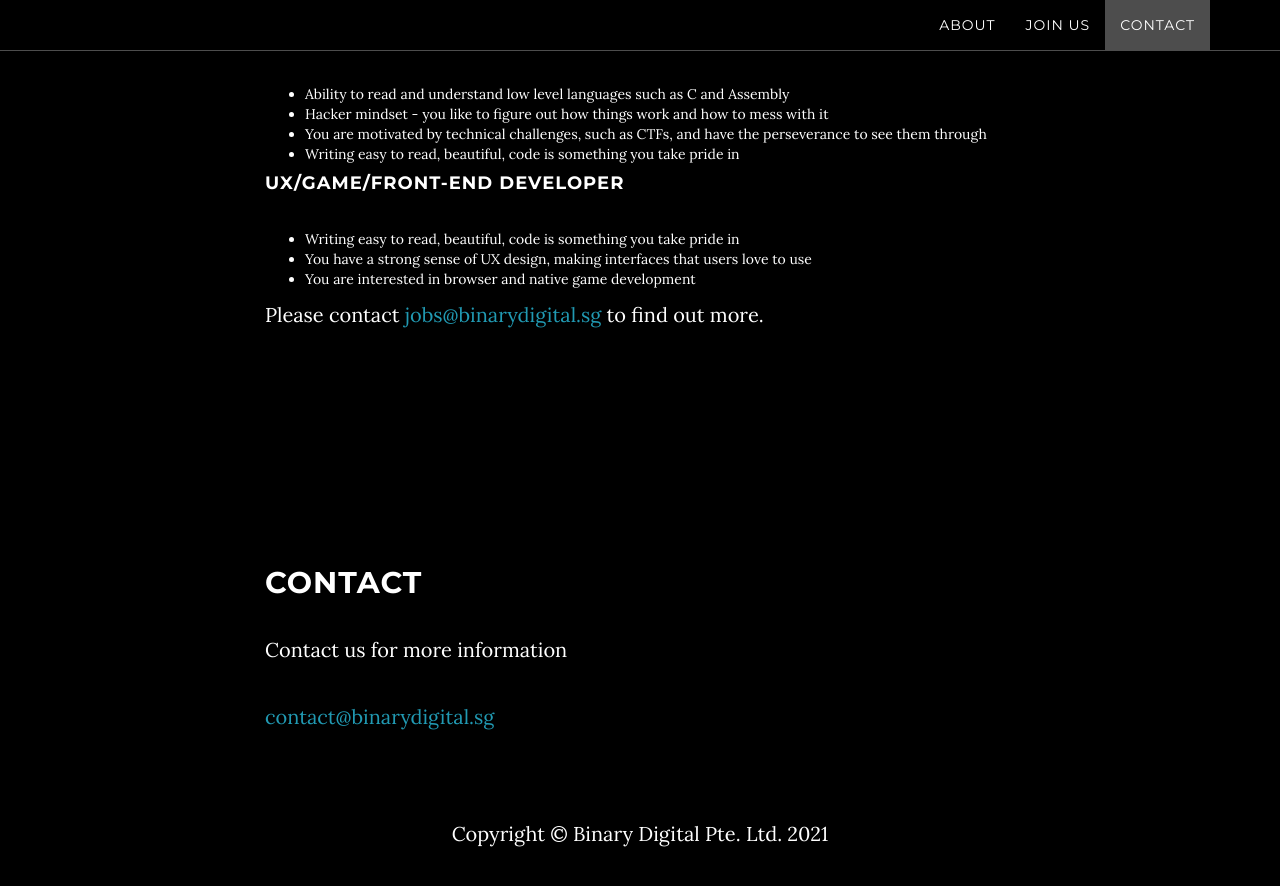
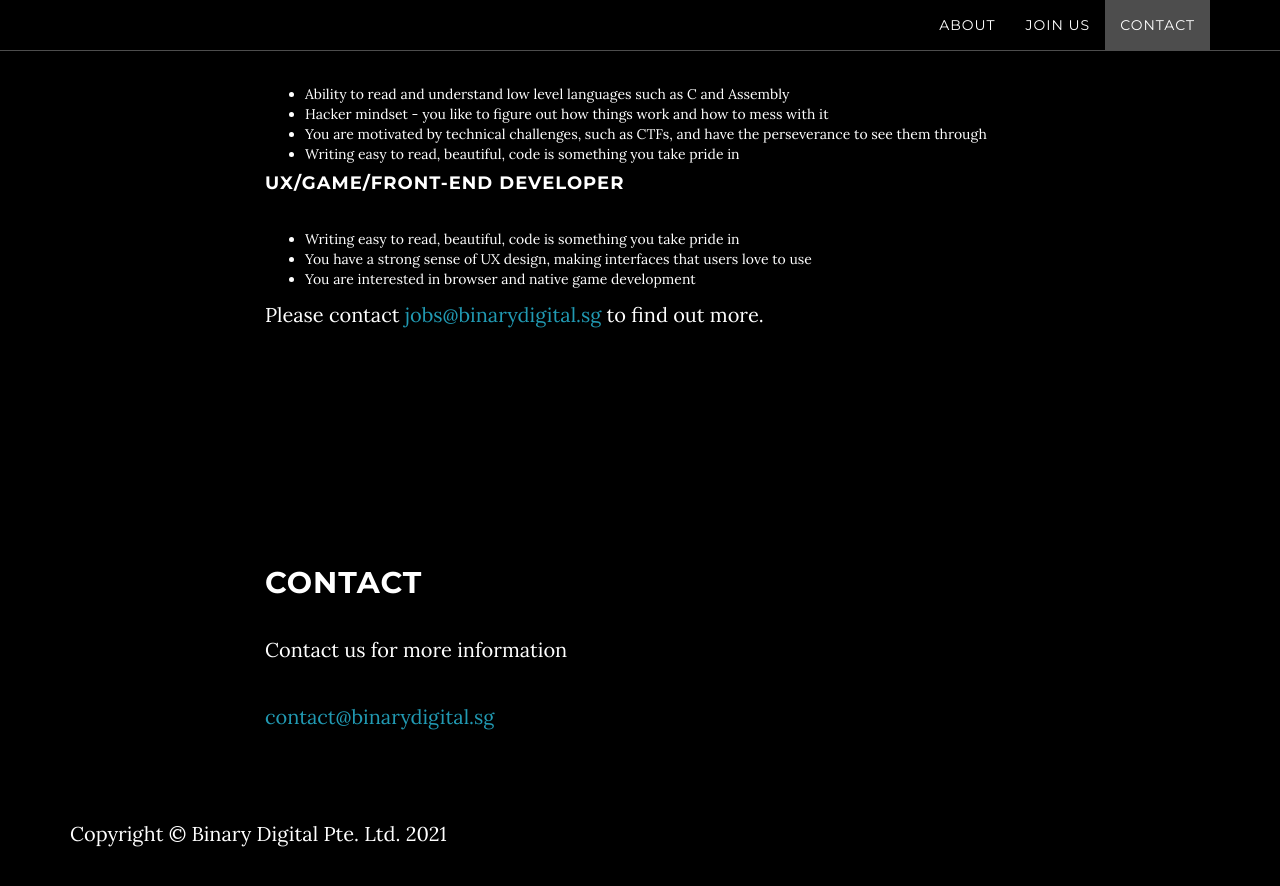
Before and after one commit to Binary-Digital/binary-digital.github.io, a Jekyll site: the page built from index.html, in a window 1280 px wide and 900 px high, scrolled down 2108 px. Shown: the top 886 px of the window. Built offline with Jekyll 4.4.1, drawn with Linux system fonts in a browser that asks for light colours.

Commit message:
formatting

```diff
--- a/_includes/footer.html
+++ b/_includes/footer.html
@@ -1,6 +1,6 @@
     <!-- Footer -->
     <footer>
-        <div class="container text-center">
+        <div class="container text-left">
             <p>Copyright &copy; {{ site.footer }} 20{{ site.time | date: '%y' }}</p>
         </div>
     </footer>
```
